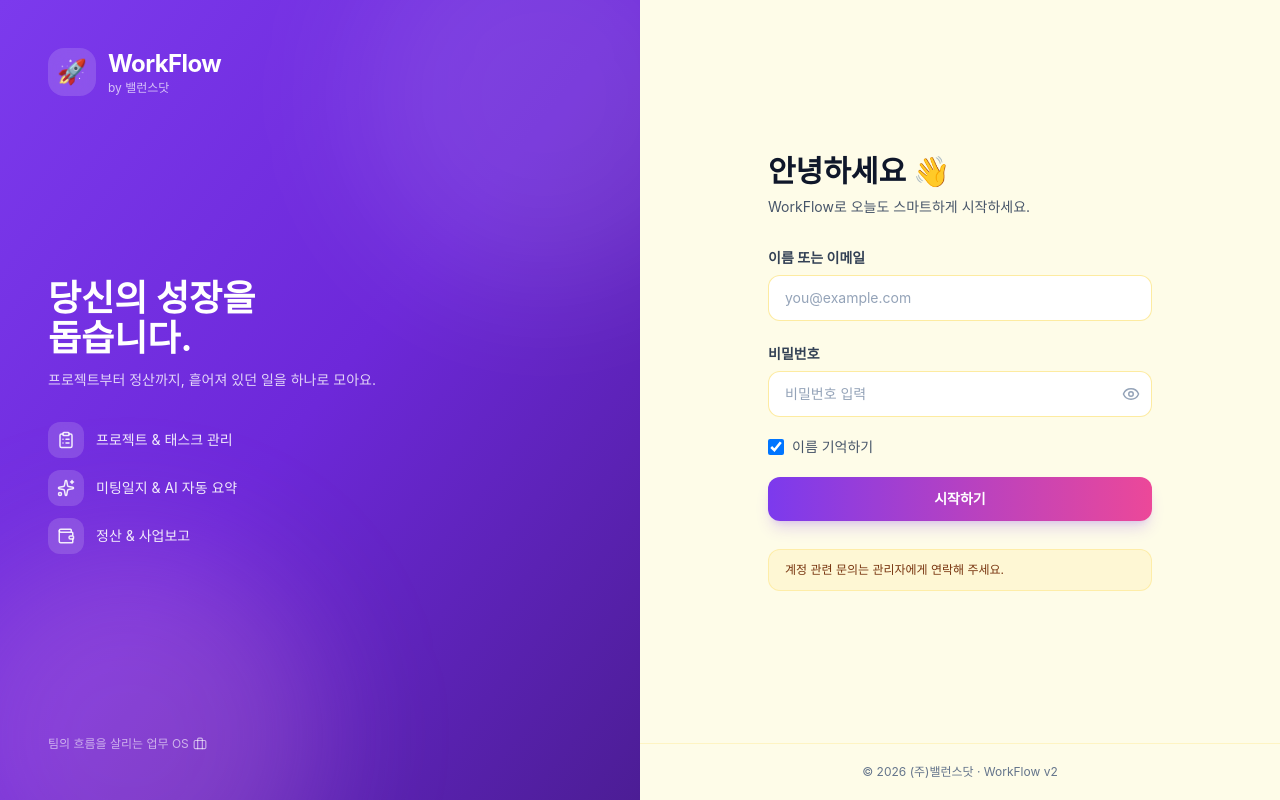
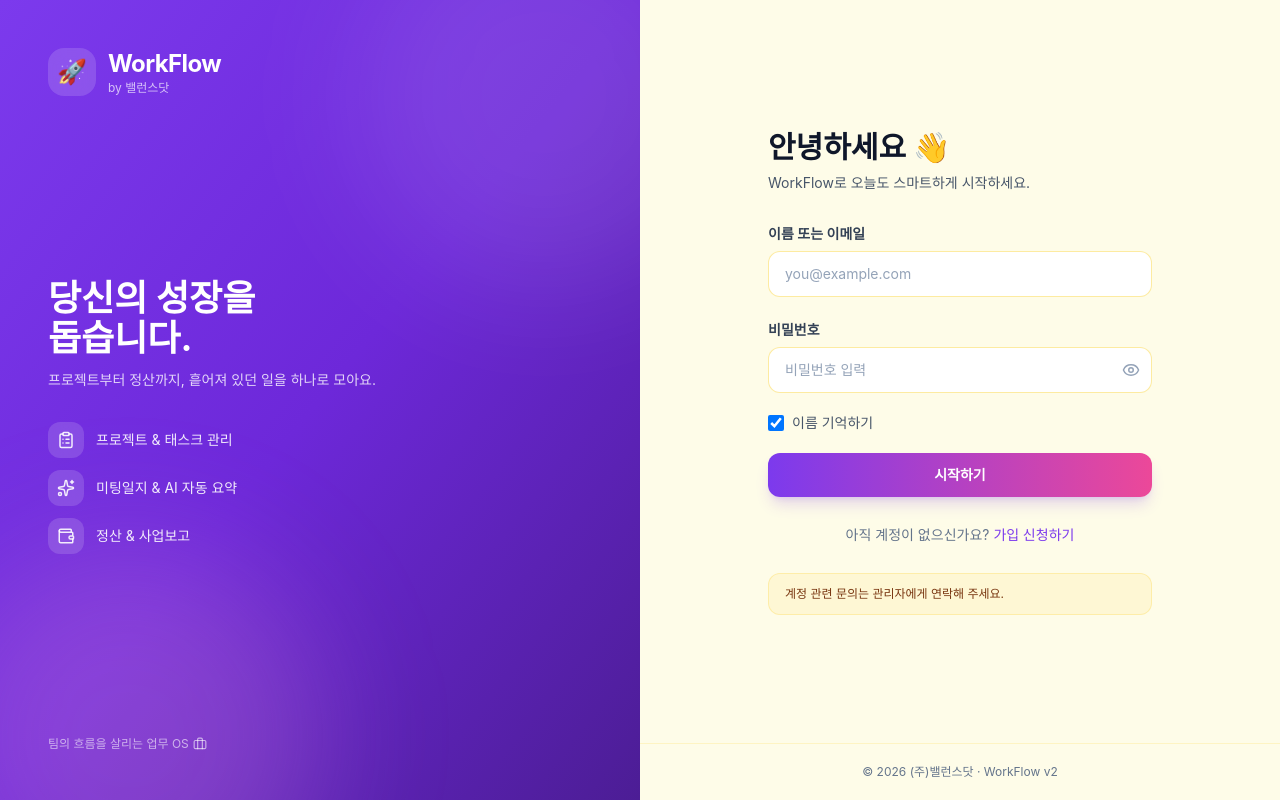
Before and after one commit to bal24com/bal24-workflow-v2, a React (Vite) app: page /login in a window 1280 px wide. Built offline with nearby package versions, Linux system fonts and the light colour scheme; no server answers; a web font is replaced by a local one.

Commit message:
feat: 로그인 페이지에 가입신청 링크 추가

```diff
--- a/src/pages/auth/LoginPage.tsx
+++ b/src/pages/auth/LoginPage.tsx
@@ -3,6 +3,7 @@
 
 import { useId, useState } from 'react';
 import type { FormEvent } from 'react';
+import { Link } from 'react-router-dom';
 import {
   Briefcase,
   ClipboardList,
@@ -242,6 +243,13 @@ export default function LoginPage() {
               onSubmit={handleSubmit}
             />
 
+            <p className="text-center text-sm text-slate-500">
+              아직 계정이 없으신가요?{' '}
+              <Link to="/join" className="font-medium text-violet-600 hover:underline">
+                가입 신청하기
+              </Link>
+            </p>
+
             <div className="rounded-xl bg-amber-100/60 border border-amber-200/60 px-4 py-3 text-xs text-amber-900">
               계정 관련 문의는 관리자에게 연락해 주세요.
             </div>
```
